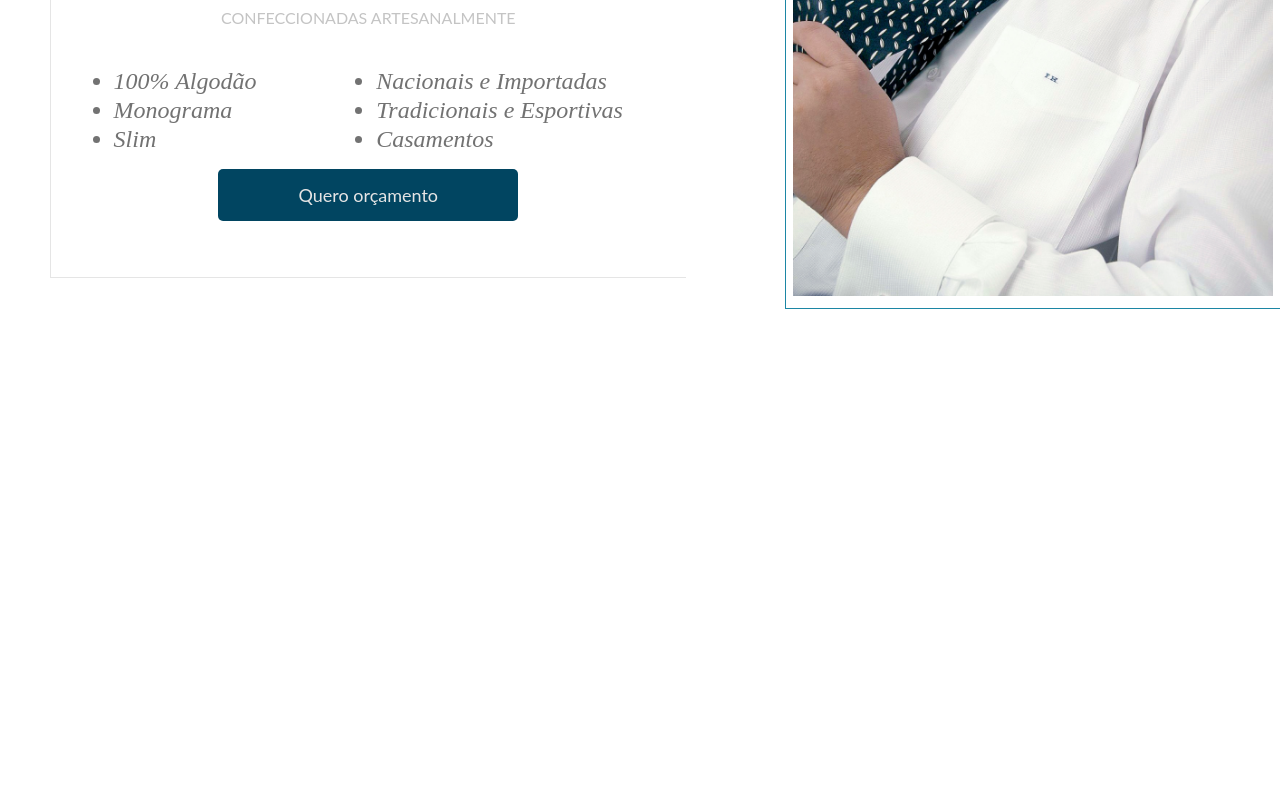
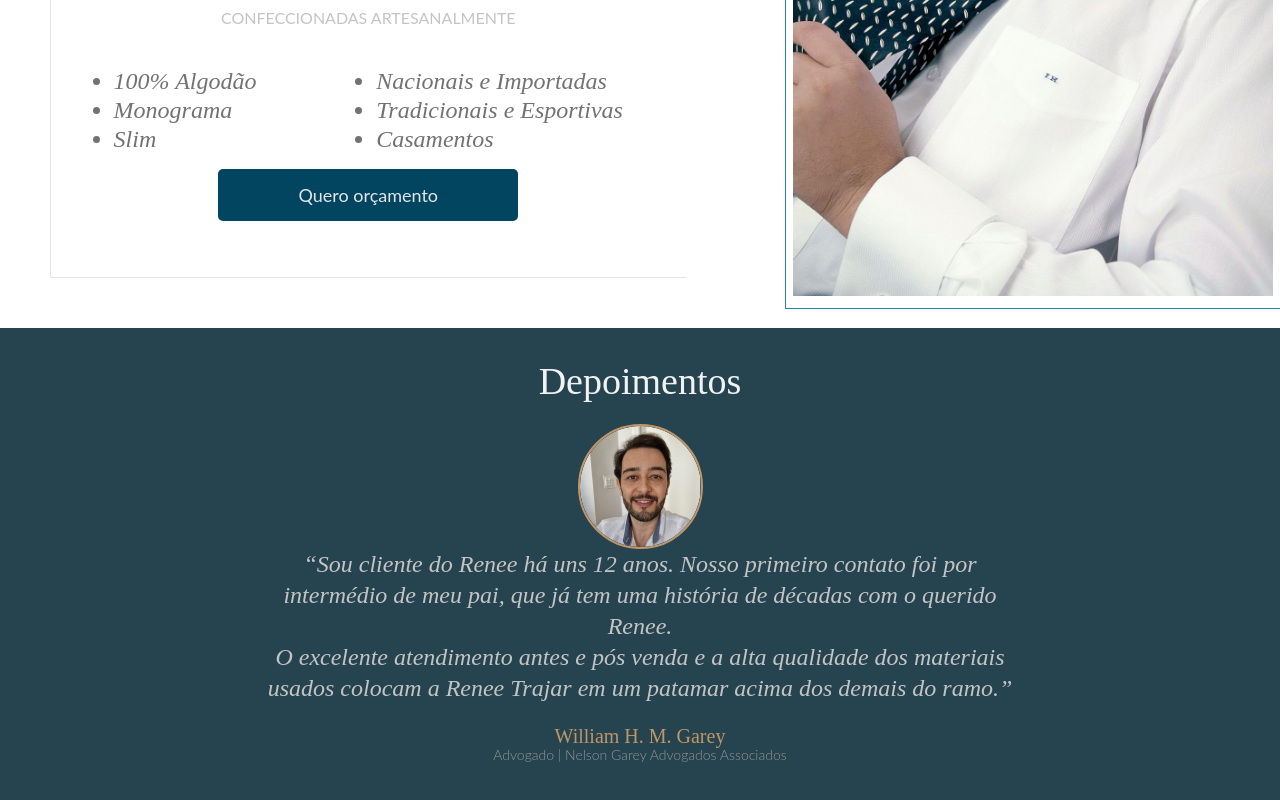
Before and after one commit to jpramosv/spa-vuejs, a Vue app: page / in a window 1280 px wide. Shown: the part 3265-4065 px from the top of the page. Before the commit the page ends 3593 px from the top, so only its background shows below. Built offline with nearby package versions, Linux system fonts and the light colour scheme.

Commit message:
created brief section

```diff
--- /dev/null
+++ b/src/components/BriefTrajar.vue
@@ -0,0 +1,95 @@
+<template>
+    <section class="brief">
+        <div class="brief-container">
+            <h1> Depoimentos</h1>
+            <img src="@/assets/will.png" alt="will">
+            <div class="seta">
+                <p>“Sou cliente do Renee há uns 12 anos. Nosso primeiro contato foi por intermédio de meu pai, que já
+                    tem
+                    uma história de décadas com o querido Renee.</p>
+                <p>O excelente atendimento antes e pós venda e a alta qualidade dos materiais usados colocam a Renee
+                    Trajar
+                    em um patamar acima dos demais do ramo.”</p>
+            </div>
+
+            <h3>William H. M. Garey</h3>
+            <h4>Advogado | Nelson Garey Advogados Associados</h4>
+
+        </div>
+    </section>
+</template>
+<script>
+
+export default {
+    name: 'BriefTrajar'
+}
+
+</script>
+
+
+<style>
+.brief {
+    background: #264450;
+}
+
+.brief-container {
+    max-width: 764px;
+    max-height: 608px;
+    margin: 0 auto;
+    display: flex;
+    flex-direction: column;
+    align-items: center;
+    align-content: space-between;
+    padding: 30px;
+}
+
+.brief-container img {
+    width: 121px;
+    margin-top: 20px;
+    border: 2px solid #BE9667;
+    border-radius: 50%;
+}
+
+.brief-container p {
+    font-family: 'Cormorant';
+    font-style: italic;
+    font-weight: 300;
+    font-size: 1.5em;
+    line-height: 31px;
+    text-align: center;
+    color: #C4C4C4;
+}
+
+.brief-container h1 {
+    font-family: 'Cormorant';
+    font-style: normal;
+    font-weight: 300;
+    font-size: 38px;
+    line-height: 46px;
+    height: 46px;
+    color: #F2F2F2;
+
+}
+
+.brief-container h3 {
+    font-family: 'Cormorant';
+    font-style: normal;
+    font-weight: 400;
+    font-size: 20px;
+    line-height: 24px;
+    text-align: center;
+    color: #BE9667;
+    margin-top: 20px;
+    margin-bottom: -20px;
+}
+
+.brief-container h4 {
+    font-family: 'Lato';
+    font-style: normal;
+    font-weight: 300;
+    font-size: 14px;
+    line-height: 17px;
+    text-align: center;
+    color: #949494;
+}
+</style>
--- a/src/pages/HomeTrajar.vue
+++ b/src/pages/HomeTrajar.vue
@@ -6,6 +6,7 @@
     <AttributesTrajar />
     <OfferTrajar />
     <ProductsTrajar />
+    <BriefTrajar />
 </template>
 
 <script>
@@ -16,6 +17,7 @@ import ClienteTrajar from '../components/ClienteTrajar.vue';
 import AttributesTrajar from '../components/AttributesTrajar.vue';
 import OfferTrajar from '../components/OfferTrajar.vue';
 import ProductsTrajar from '../components/ProductsTrajar.vue';
+import BriefTrajar from '../components/BriefTrajar.vue'
 
 export default {
     name: 'HomeTrajar',
@@ -26,7 +28,8 @@ export default {
         ClienteTrajar,
         AttributesTrajar,
         OfferTrajar,
-        ProductsTrajar
+        ProductsTrajar,
+        BriefTrajar
     }
 }
 </script>
```
Also changed, not shown: src/assets/will.png (added).
